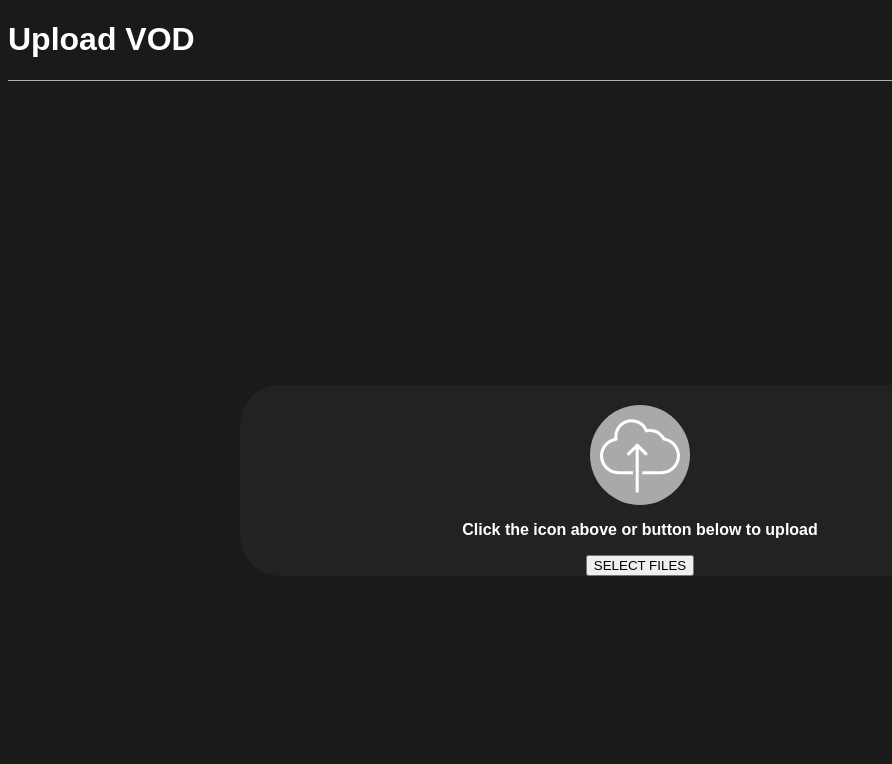
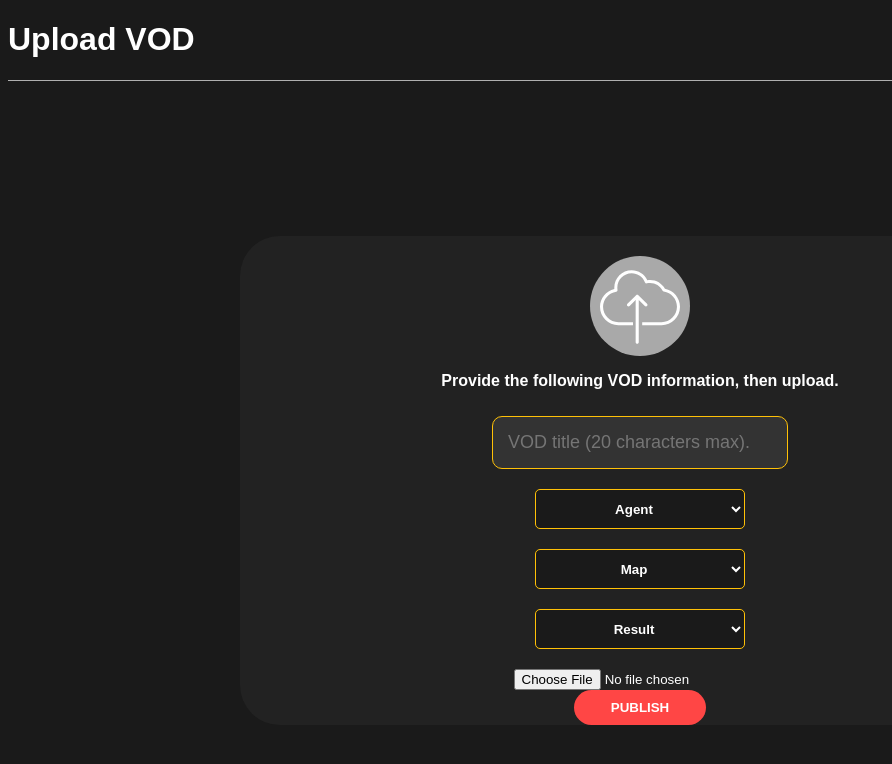
Before and after one commit to JustinYSJSU/react_valorant, a React (Create React App) app: page /upload in a window 1280 px wide. Shown: the top 764 px of the page, without its empty margins (0-892 px from the left). Built offline with nearby package versions, Linux system fonts and the light colour scheme.

Commit message:
First iteration of VOD uploads

```diff
--- a/src/css/home.module.css
+++ b/src/css/home.module.css
@@ -29,7 +29,7 @@
     justify-content: center;
     border-color: #FFC107;
     text-align: center;
-
+    cursor: pointer;
 }
 
 .select-option{
@@ -44,6 +44,7 @@
     border-color: #FFC107;
     text-align: center;
     margin-left: 20px;
+    cursor: pointer;
 }
 
 .select-value{
@@ -66,46 +67,5 @@
     font-weight: bold;
     border: none;
     width: 10%;
+    cursor: pointer;
 }
-.upload-modal {
-    background-color: #363636;
-    display: flex;
-    flex-direction: column;
-    border-radius: 10px;
-    overflow: hidden;
-    width: 100%;
-    margin: 0 auto;
-    padding: 0;
-    height: 100%;
-}
-
-.upload-modal-header {
-    width: 100%;
-    display: flex;
-    align-items: center;
-    justify-content: space-between;
-    padding: 10px;
-    box-sizing: border-box;
-    margin: 0;
-}
-
-.upload-modal-title {
-    margin: 0;
-    border-bottom: 1px solid #B0B0B0;
-    flex-grow: 1;
-    text-align: left;
-    width: 100%;
-}
-
-.upload-modal-cancel {
-    background: none;
-    border: none;
-    color: white;
-    font-size: 1.2em;
-    cursor: pointer;
-    margin: 0;
-    padding: 0;
-    color: #B0B0B0;
-    width: 20px;
-    height: 20px;
-}
--- a/src/css/upload.module.css
+++ b/src/css/upload.module.css
@@ -39,3 +39,49 @@
     border: none;
     cursor: pointer;
 }
+
+.post-upload-info{
+    display: flex;
+    flex-direction: column;
+    margin-top: 10px;
+    align-items: center;
+}
+
+.vod-name{
+    margin-bottom: 20px;
+    padding: 15px;
+    border: 1px solid #444444;
+    border-color: #FFC107;
+    border-radius: 10px;
+    background-color: #333333;
+    color: #FFFFFF;
+    font-size: 18px;
+    width: 100%;
+}
+.select-option{
+        background-color: #1A1A1A;
+        color: #ffffff;
+        font-weight: bold;
+        border-radius: 5px;
+        border-color: #1A1A1A;
+        width: 210px;
+        height: 40px;
+        justify-content: center;
+        border-color: #FFC107;
+        text-align: center;
+        cursor: pointer;
+        margin-bottom: 20px;
+}
+
+.publish-button{
+    width: 50%;
+    padding: 10px;
+    margin: 10px 0;
+    border: none;
+    border-radius: 20px;
+    background-color: #FF4645;
+    color: #FFFFFF;
+    cursor: pointer;
+    margin: auto;
+    font-weight: bold;
+}
--- a/src/pages/Home.js
+++ b/src/pages/Home.js
@@ -91,6 +91,7 @@ export const Home = () =>{
                   <option className={HomeCSS['select-value']} value="non"> Result </option>
                   <option className={HomeCSS['select-value']} value="non"> Win </option>
                   <option className={HomeCSS['select-value']} value="non"> Loss </option>
+                  <option className={HomeCSS['select-value']} value="non"> Draw </option>
                 </select>
 
                 <select className={HomeCSS['select-option']}>
@@ -98,7 +99,6 @@ export const Home = () =>{
                   <option className={HomeCSS['select-value']} value="non"> Newest </option>
                   <option className={HomeCSS['select-value']} value="non"> Oldest </option>
                 </select>
-
                </form>
                <button className={HomeCSS['upload-button']} onClick={() => navigate("/upload")}> UPLOAD </button>
             </div>
--- a/src/pages/Register.js
+++ b/src/pages/Register.js
@@ -14,6 +14,8 @@ export const Register = () =>{
     const [username, setUsername] = useState()
     const [profilePicture, setProfilePicture] = useState()
     const [feedback, setFeedback] = useState()
+
+    const [uploading, setUploading] = useState(false)
 
     const navigate = useNavigate()
 
--- a/src/pages/Upload.js
+++ b/src/pages/Upload.js
@@ -1,8 +1,53 @@
+import { auth, storage, db  } from "../config/firebase"
 import UploadCSS from "../css/upload.module.css"
+import { useState } from "react"
+import {ref, uploadBytes, getDownloadURL} from "firebase/storage"
+import {Timestamp, addDoc} from "firebase/firestore"
+import { collection } from "firebase/firestore"
+import { useNavigate } from "react-router-dom"
 
 export const Upload = () =>{
+
+    const [uploading, setUploading] = useState(false)
+    const [uploadComplete, setUploadComplete] = useState(false)
+
+    const [vodFile, setVodFile] = useState()
+
+    const [agent, setAgent] = useState()
+    const [map, setMap] = useState()
+    const [result, setResult] = useState()
+
+    const navigate = useNavigate()
+
+    const handleUpload = async(e) =>{
+        setUploading(true)
+        e.preventDefault()
+        const vodsRef = collection(db, "videos")
+        try{
+            const currentUser = auth.currentUser
+            const vodRef = ref(storage, `vods/${currentUser.uid}/${Timestamp.fromDate(new Date())}`)
+            uploadBytes(vodRef, vodFile).then( async () =>{
+                await getDownloadURL(vodRef).then(async (url) =>{
+                    await addDoc(vodsRef, {
+                        agent: agent,
+                        map: map,
+                        result: result,
+                        timestamp: Timestamp.fromDate(new Date()),
+                        user_id: currentUser.uid,
+                        video_url: url
+                    })
+                    setUploadComplete(true)
+                    setUploading(false)
+                    navigate("/home")
+                })
+            })
+        }
+        catch(error){
+            console.log(error.code)
+        }
+    }
+
     return(
-
         <div className={UploadCSS['upload-container']}>
             <div className={UploadCSS['upload-top']}>
               <h1> Upload VOD </h1>
@@ -18,15 +63,71 @@ export const Upload = () =>{
                       </svg>
                     </button>
 
-                    <input type="file" id="file-input" style={{ display: 'none' }} />
+                    <p style={{fontWeight: "bold"}}> Provide the following VOD information, then upload.</p>
+                    <div className={UploadCSS['post-upload-info']}>
 
-                    <p style={{fontWeight: "bold"}}> Click the icon above or button below to upload</p>
+                        <input type="text" className={UploadCSS['vod-name']} placeholder="VOD title (20 characters max)."/>
 
-                    <label htmlFor="file-input">
-                      <button>
-                        SELECT FILES
-                      </button>
-                    </label>
+                        <select onChange={ (e) => {setAgent(e.target.value)}} className={UploadCSS['select-option']} required="true">
+                          <option value="non"> Agent </option>
+                          <option value="Astra"> Astra </option>
+                          <option value="Breach"> Breach </option>
+                          <option value="Brimstone"> Brimstone </option>
+                          <option value="Chamber"> Chamber </option>
+                          <option value="Clove"> Clove </option>
+                          <option value="Cypher"> Cypher </option>
+                          <option value="Deadlock"> Deadlock</option>
+                          <option value="Fade"> Fade </option>
+                          <option value="Gekko"> Gekko </option>
+                          <option value="Harbor"> Harbor </option>
+                          <option value="Iso"> Iso </option>
+                          <option value="Jett"> Jett </option>
+                          <option value="KAY/O"> KAY/O </option>
+                          <option value="Killjoy"> Killjoy </option>
+                          <option value="Neon"> Neon </option>
+                          <option value="Omen"> Omen </option>
+                          <option value="Phoenix"> Phoenix </option>
+                          <option value="Raze"> Raze </option>
+                          <option value="Reyna"> Reyna</option>
+                          <option value="Sage"> Sage </option>
+                          <option value="Skye"> Skye </option>
+                          <option value="Sova"> Sova </option>
+                          <option value="Viper"> Viper </option>
+                          <option value="Yoru"> Yoru </option>
+                        </select>
+
+                        <select onChange={ (e) => {setMap(e.target.value)}}className={UploadCSS['select-option']} required="true">
+                          <option value="non"> Map </option>
+                          <option value="Ascent"> Ascent </option>
+                          <option value="Bind"> Bind </option>
+                          <option value="Breeze"> Breeze </option>
+                          <option value="Fracture"> Fracture </option>
+                          <option value="Haven"> Haven </option>
+                          <option value="Icebox"> Icebox </option>
+                          <option value="Lotus"> Lotus </option>
+                          <option value="Pearl"> Pearl </option>
+                          <option value="Split"> Split </option>
+                          <option value="Sunset"> Sunset </option>
+                        </select>
+
+                        <select onChange={ (e) => {setResult(e.target.value)}} className={UploadCSS['select-option']} required="true">
+                          <option value="non"> Result </option>
+                          <option value="Win"> Win </option>
+                          <option value="Loss"> Loss </option>
+                          <option value="Draw"> Draw </option>
+                        </select>
+
+                        <input onChange={ (e) => {setVodFile(e.target.files[0])}} type="file" accept="video/mp4" required="true"/>
+
+                        {uploading && <div> Uploading... </div>}
+                        {(<button onClick={handleUpload} className={UploadCSS['publish-button']}>
+                            PUBLISH
+                        </button>)}
+
+
+                      </div>
+
+
 
 
                 </div>
```
